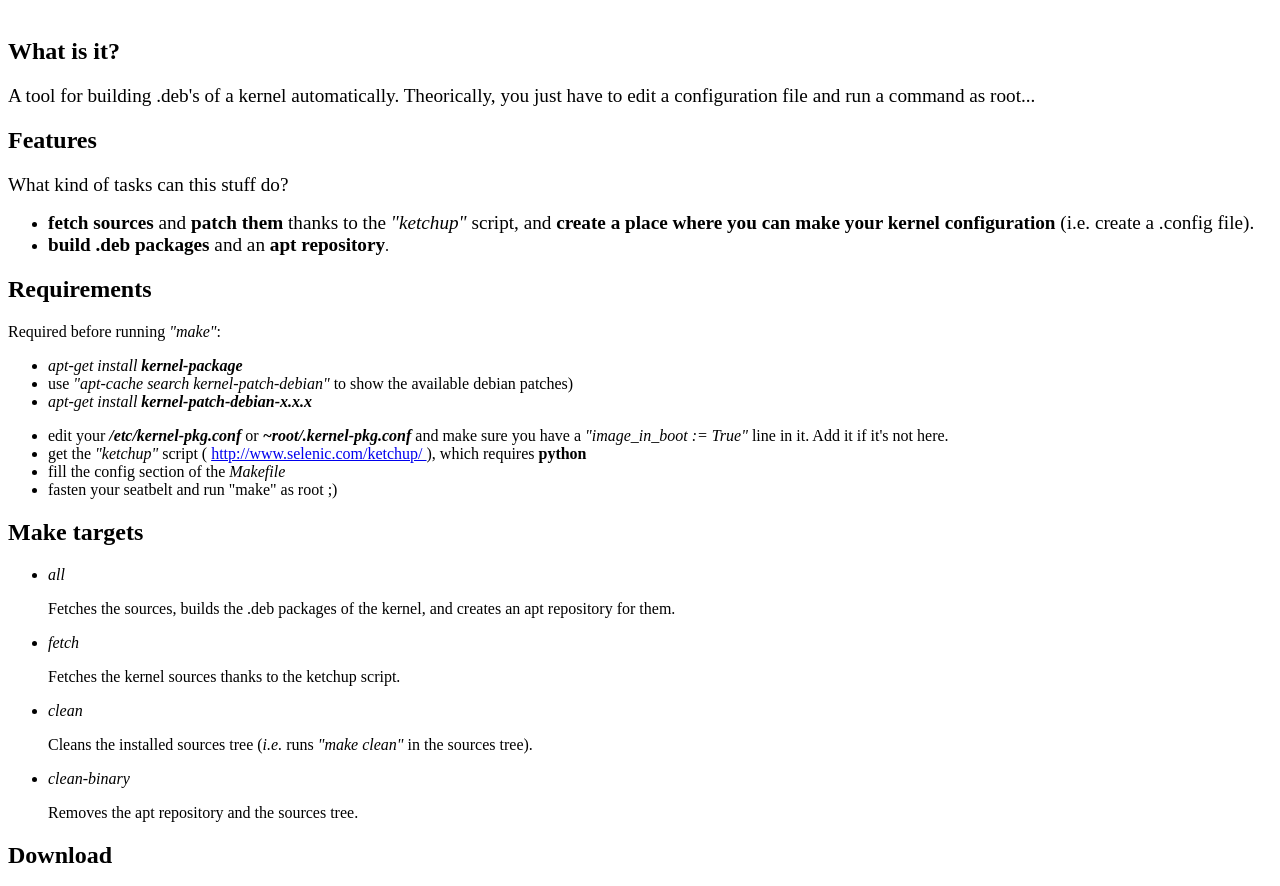
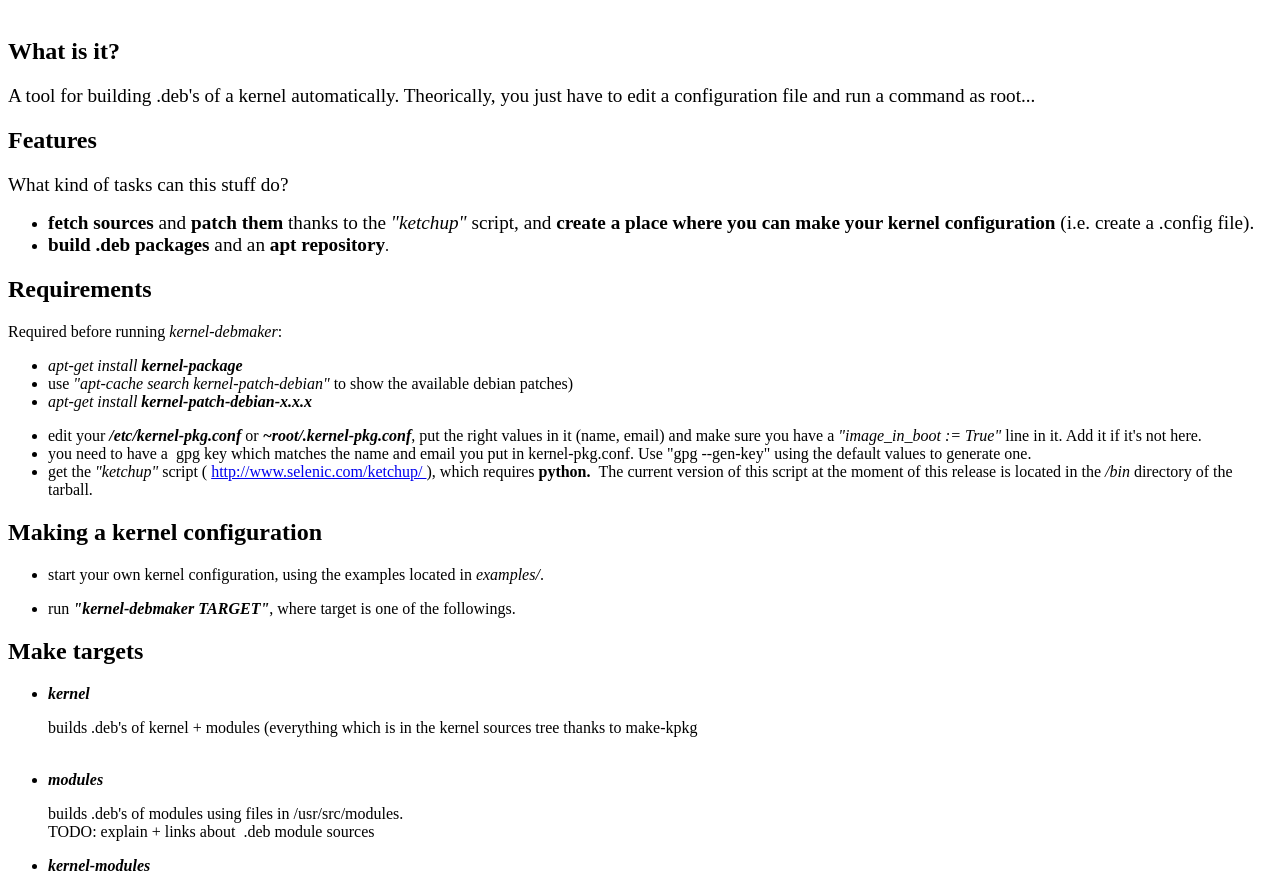
Before and after one commit to BackupTheBerlios/kernel-debmaker-svn, a plain HTML site: page doc/index.html in a window 1280 px wide. Shown: the part 66-952 px from the top of the page. Drawn offline with Linux system fonts and the light colour scheme.

Commit message:
* updated doc * presario900 kernel: swiched to ati drivers

```diff
--- a/doc/index.html
+++ b/doc/index.html
@@ -29,7 +29,7 @@ and an <span style="font-weight: bold;">apt repository</span></big>.<br>
 </ul>
 <h2>Requirements<br>
 </h2>
-Required before running <span style="font-style: italic;">"make"</span>:<br>
+Required before running <span style="font-style: italic;">kernel-debmaker</span>:<br>
 <ul>
   <li style="font-style: italic;">apt-get install <span
  style="font-weight: bold;">kernel-package</span></li>
@@ -41,49 +41,79 @@ kernel-patch-debian"</span> to show the available debian patches)</li>
 <ul>
   <li>edit your<span style="font-style: italic;"> <span
  style="font-weight: bold;">/etc/kernel-pkg.conf</span></span>
-or <span style="font-style: italic; font-weight: bold;">~root/.kernel-pkg.conf</span>
+or <span style="font-style: italic; font-weight: bold;">~root/.kernel-pkg.conf</span>,
+put the right values in it (name, email)
 and
 make sure you have a <span style="font-style: italic;">"image_in_boot
 := True"</span> line in it. Add it if it's not here.</li>
+  <li>you need to have a&nbsp; gpg key which matches the name and email
+you put in kernel-pkg.conf. Use "gpg --gen-key" using the default
+values to generate one.<br>
+  </li>
   <li>get the <span style="font-style: italic;">"ketchup"</span>
 script ( <a title="Get the &quot;ketchup&quot; script" target="_blank"
  href="http://www.selenic.com/ketchup/">http://www.selenic.com/ketchup/
-    </a>), which requires <span style="font-weight: bold;">python</span><br>
+    </a>), which requires <span style="font-weight: bold;">python.&nbsp;
+    </span>The current version of this script at the moment of this
+release is located in the <span style="font-style: italic;">/bin</span>
+directory of the tarball.</li>
+</ul>
+<h2>Making a kernel configuration<br>
+</h2>
+<ul>
+  <li>start your own kernel configuration, using the examples located
+in <span style="font-style: italic;">examples/</span>. <br>
   </li>
-  <li>fill the config section of the <span style="font-style: italic;">Makefile</span></li>
-  <li>fasten your seatbelt and run "make" as root ;)</li>
-</ul>
-<h2>Make targets<br>
-</h2>
-<ul style="font-style: italic;">
-  <li>all</li>
 </ul>
 <ul>
-Fetches the sources, builds the .deb packages of the kernel, and
-creates an apt
-repository for them.<br>
+  <li>run <span style="font-weight: bold; font-style: italic;">"kernel-debmaker
+TARGET"</span>, where target is one of the followings.<span
+ style="font-weight: bold;"></span></li>
 </ul>
+<h2>Make targets</h2>
+<ul>
+  <li> <span style="font-style: italic; font-weight: bold;">kernel</span></li>
+</ul>
+<div style="margin-left: 40px;">builds .deb's of kernel + modules
+(everything which is in the kernel sources tree thanks to make-kpkg</div>
 <ul style="font-style: italic;">
+</ul>
+<ul>
+&nbsp; <br style="font-style: italic;">
+  <li style="font-style: italic; font-weight: bold;">modules</li>
+</ul>
+<div style="margin-left: 40px;"><span style="font-style: italic;"></span>builds
+.deb's of modules using files in /usr/src/modules.<br>
+TODO: explain + links about&nbsp; .deb module sources<br>
+</div>
+<ul style="font-weight: bold;">
+  <li style="font-style: italic;">kernel-modules</li>
+</ul>
+<div style="margin-left: 40px;">alias for kernel + modules <br>
+</div>
+<ul style="font-style: italic; font-weight: bold;">
+  <li>edit</li>
+</ul>
+<div style="margin-left: 40px;">edit the kernel config file with "make
+xconfig"<br>
+</div>
+<ul style="font-style: italic; font-weight: bold;">
   <li>fetch</li>
 </ul>
-<div style="margin-left: 40px;">Fetches the kernel sources thanks to
-the ketchup script.<br>
+<div style="margin-left: 40px;">fetch sources and create a sources tree
+in the working directory<br>
 </div>
-<ul style="font-style: italic;">
+<ul style="font-style: italic; font-weight: bold;">
   <li>clean</li>
 </ul>
-<div style="margin-left: 40px;">Cleans the installed sources tree (<span
- style="font-style: italic;">i.e.</span> runs <span
- style="font-style: italic;">"make clean"</span> in the sources tree).<br>
+<div style="margin-left: 40px;">clean temporary files<br>
 </div>
-<ul style="font-style: italic;">
+<ul style="font-style: italic; font-weight: bold;">
   <li>clean-binary</li>
 </ul>
-<div style="margin-left: 40px;">Removes the apt repository and the
-sources tree.<br>
+<div style="margin-left: 40px;">clean temporary files and built packages<br>
 </div>
 <span style="font-weight: bold;"></span>
-<h2>Download</h2>
 <h2>Todo</h2>
 <ul>
   <li>alsa does not work! (at least on my laptop)</li>
@@ -125,8 +155,22 @@ kernel-debmaker-2.6.5-oricordeau-presario9xx)</li>
   <li>test suite: build standard debian kernels</li>
   <li>XML configuration files + gtk GUI</li>
   <li>check that all build dependencies are here before building</li>
-  <li>colormake support<br>
+  <li>colormake support</li>
+  <li>patches support</li>
+</ul>
+<h2>Changelog</h2>
+<ul>
+  <li>0.1<br>
   </li>
 </ul>
+<div style="margin-left: 40px;">Initial release: an empty shell script
+wrapping a Makefile<br>
+</div>
+<ul>
+  <li>0.2<br>
+  </li>
+</ul>
+<div style="margin-left: 40px;"><br>
+</div>
 </body>
 </html>
```
Also changed, not shown: 2 other files.
